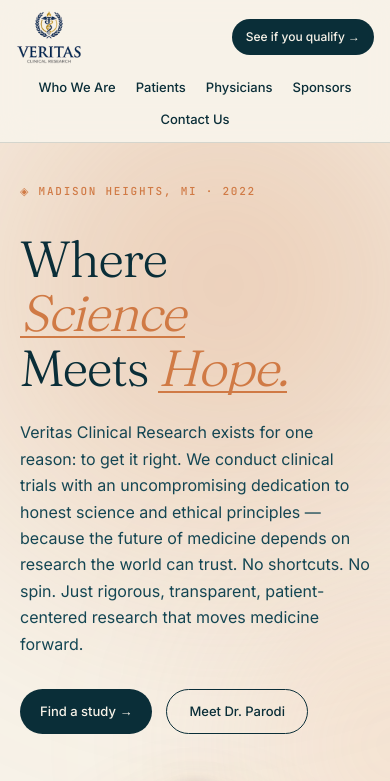
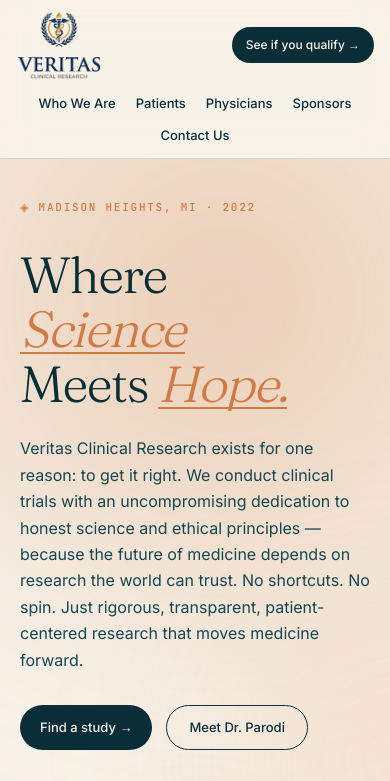
Before and after one commit to francoparodi1979/aprim.github.io, a Next.js app: page / in a window 390 px wide. Shown: the top 781 px of the page. Built offline with nearby package versions, Linux system fonts and the light colour scheme; no server answers.

Commit message:
Make nav logo bigger (desktop 80→110px, mobile 54→70px)

```diff
--- a/src/app/globals.css
+++ b/src/app/globals.css
@@ -272,7 +272,7 @@ a {
 /* Veritas full lockup logo in the nav (official asset, trimmed to content;
    ~1.23:1). Width is auto so the aspect ratio holds at the set height. */
 .site-nav .brand-logo {
-  height: 80px;
+  height: 110px;
   width: auto;
   display: block;
   user-select: none;
@@ -656,7 +656,7 @@ a {
     padding: 10px 16px 12px;
   }
   .site-nav .brand { order: 1; }
-  .site-nav .brand-logo { height: 54px; }
+  .site-nav .brand-logo { height: 70px; }
   .site-nav > .cta-pill {
     order: 2;
     margin-left: auto;
```
